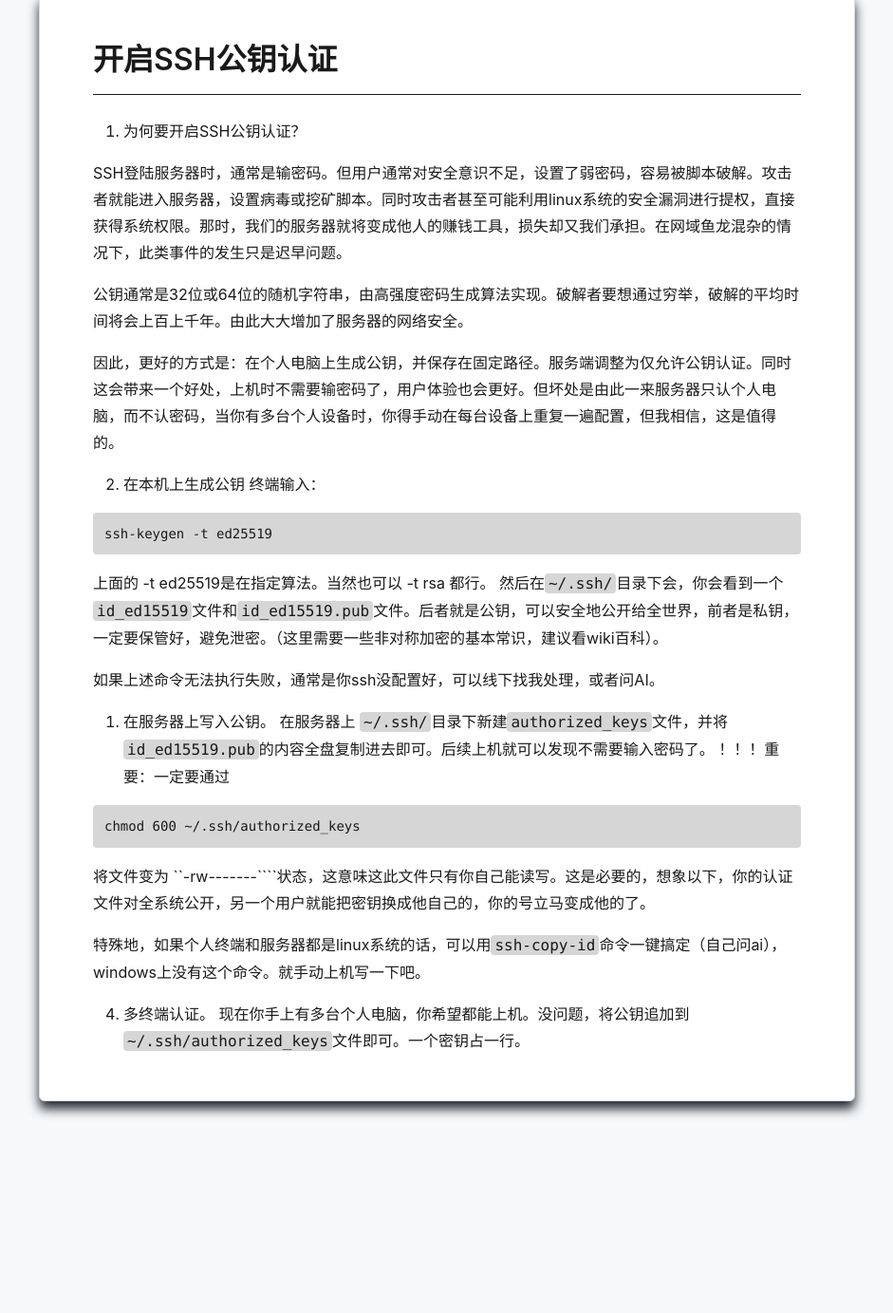
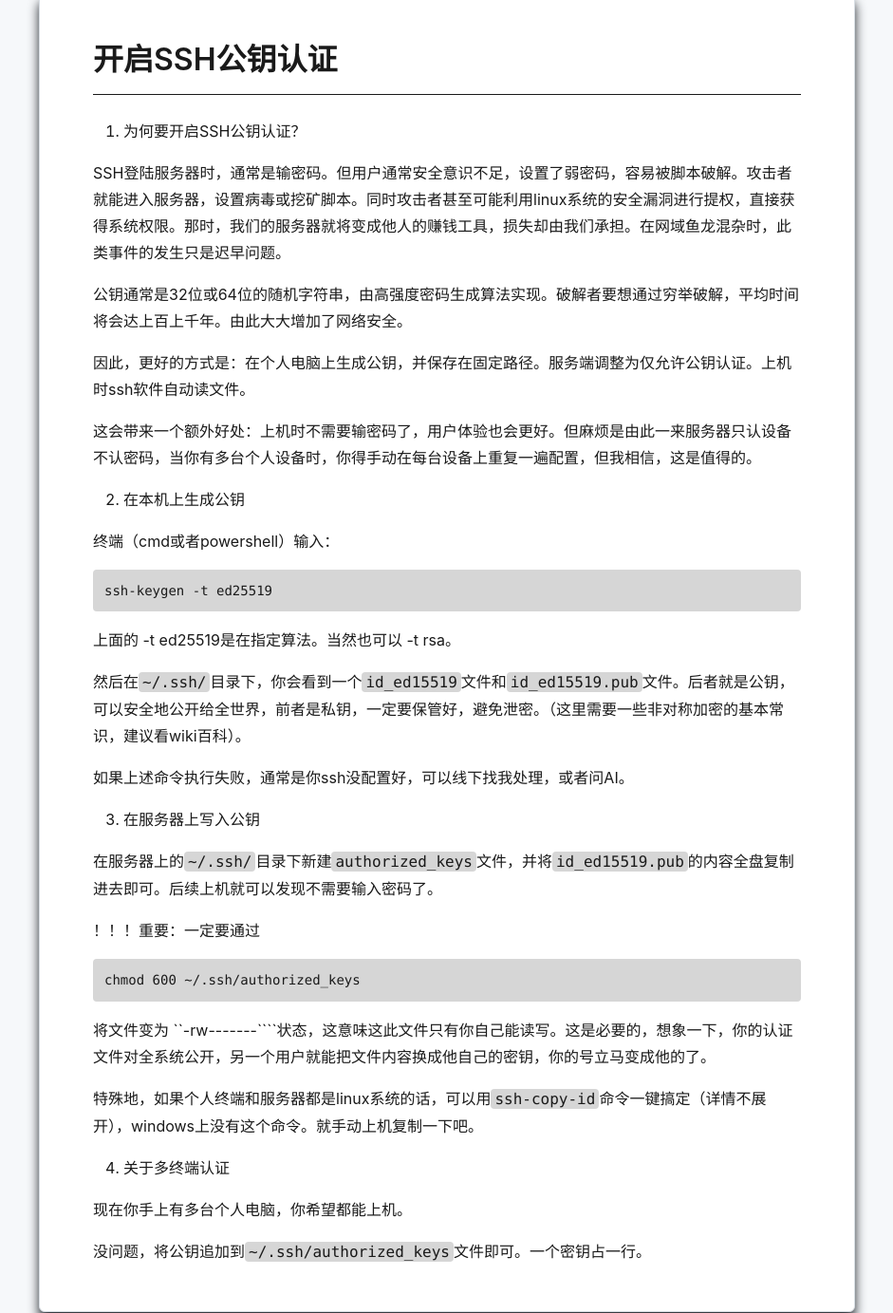
Before and after one commit to GuanbinWu/GuanbinWu.github.io, a plain HTML site: page pages/014.html in a window 1280 px wide. Shown: the part 62-1445 px from the top of the page at 95% size, without its empty margins (169-1110 px from the left). Before the commit the page ends 1302 px from the top, so only its background shows below. Drawn offline with nearby package versions, Linux system fonts and the light colour scheme.

Commit message:
fix some typo

`````diff
--- a/pages/014.html
+++ b/pages/014.html
@@ -146,31 +146,33 @@
 <ol>
 <li>为何要开启SSH公钥认证？</li>
 </ol>
-<p>SSH登陆服务器时，通常是输密码。但用户通常对安全意识不足，设置了弱密码，容易被脚本破解。攻击者就能进入服务器，设置病毒或挖矿脚本。同时攻击者甚至可能利用linux系统的安全漏洞进行提权，直接获得系统权限。那时，我们的服务器就将变成他人的赚钱工具，损失却又我们承担。在网域鱼龙混杂的情况下，此类事件的发生只是迟早问题。</p>
-<p>公钥通常是32位或64位的随机字符串，由高强度密码生成算法实现。破解者要想通过穷举，破解的平均时间将会上百上千年。由此大大增加了服务器的网络安全。</p>
-<p>因此，更好的方式是：在个人电脑上生成公钥，并保存在固定路径。服务端调整为仅允许公钥认证。同时这会带来一个好处，上机时不需要输密码了，用户体验也会更好。但坏处是由此一来服务器只认个人电脑，而不认密码，当你有多台个人设备时，你得手动在每台设备上重复一遍配置，但我相信，这是值得的。</p>
+<p>SSH登陆服务器时，通常是输密码。但用户通常安全意识不足，设置了弱密码，容易被脚本破解。攻击者就能进入服务器，设置病毒或挖矿脚本。同时攻击者甚至可能利用linux系统的安全漏洞进行提权，直接获得系统权限。那时，我们的服务器就将变成他人的赚钱工具，损失却由我们承担。在网域鱼龙混杂时，此类事件的发生只是迟早问题。</p>
+<p>公钥通常是32位或64位的随机字符串，由高强度密码生成算法实现。破解者要想通过穷举破解，平均时间将会达上百上千年。由此大大增加了网络安全。</p>
+<p>因此，更好的方式是：在个人电脑上生成公钥，并保存在固定路径。服务端调整为仅允许公钥认证。上机时ssh软件自动读文件。</p>
+<p>这会带来一个额外好处：上机时不需要输密码了，用户体验也会更好。但麻烦是由此一来服务器只认设备不认密码，当你有多台个人设备时，你得手动在每台设备上重复一遍配置，但我相信，这是值得的。</p>
 <ol start="2">
-<li>在本机上生成公钥
-终端输入：</li>
+<li>在本机上生成公钥</li>
 </ol>
+<p>终端（cmd或者powershell）输入：</p>
 <pre><code>ssh-keygen -t ed25519
 </code></pre>
-<p>上面的 -t ed25519是在指定算法。当然也可以 -t rsa 都行。
-然后在<code>~/.ssh/</code>目录下会，你会看到一个<code>id_ed15519</code>文件和<code>id_ed15519.pub</code>文件。后者就是公钥，可以安全地公开给全世界，前者是私钥，一定要保管好，避免泄密。（这里需要一些非对称加密的基本常识，建议看wiki百科）。</p>
-<p>如果上述命令无法执行失败，通常是你ssh没配置好，可以线下找我处理，或者问AI。</p>
-<ol>
-<li>在服务器上写入公钥。
-在服务器上 <code>~/.ssh/</code>目录下新建<code>authorized_keys</code>文件，并将<code>id_ed15519.pub</code>的内容全盘复制进去即可。后续上机就可以发现不需要输入密码了。
-！！！重要：一定要通过</li>
+<p>上面的 -t ed25519是在指定算法。当然也可以 -t rsa。</p>
+<p>然后在<code>~/.ssh/</code>目录下，你会看到一个<code>id_ed15519</code>文件和<code>id_ed15519.pub</code>文件。后者就是公钥，可以安全地公开给全世界，前者是私钥，一定要保管好，避免泄密。（这里需要一些非对称加密的基本常识，建议看wiki百科）。</p>
+<p>如果上述命令执行失败，通常是你ssh没配置好，可以线下找我处理，或者问AI。</p>
+<ol start="3">
+<li>在服务器上写入公钥</li>
 </ol>
+<p>在服务器上的<code>~/.ssh/</code>目录下新建<code>authorized_keys</code>文件，并将<code>id_ed15519.pub</code>的内容全盘复制进去即可。后续上机就可以发现不需要输入密码了。</p>
+<p>！！！重要：一定要通过</p>
 <pre><code>chmod 600 ~/.ssh/authorized_keys
 </code></pre>
-<p>将文件变为 ``-rw-------````状态，这意味这此文件只有你自己能读写。这是必要的，想象以下，你的认证文件对全系统公开，另一个用户就能把密钥换成他自己的，你的号立马变成他的了。</p>
-<p>特殊地，如果个人终端和服务器都是linux系统的话，可以用<code>ssh-copy-id</code>命令一键搞定（自己问ai），windows上没有这个命令。就手动上机写一下吧。</p>
+<p>将文件变为 ``-rw-------````状态，这意味这此文件只有你自己能读写。这是必要的，想象一下，你的认证文件对全系统公开，另一个用户就能把文件内容换成他自己的密钥，你的号立马变成他的了。</p>
+<p>特殊地，如果个人终端和服务器都是linux系统的话，可以用<code>ssh-copy-id</code>命令一键搞定（详情不展开），windows上没有这个命令。就手动上机复制一下吧。</p>
 <ol start="4">
-<li>多终端认证。
-现在你手上有多台个人电脑，你希望都能上机。没问题，将公钥追加到<code>~/.ssh/authorized_keys</code>文件即可。一个密钥占一行。</li>
+<li>关于多终端认证</li>
 </ol>
+<p>现在你手上有多台个人电脑，你希望都能上机。</p>
+<p>没问题，将公钥追加到<code>~/.ssh/authorized_keys</code>文件即可。一个密钥占一行。</p>
 
     </article>
   </main>
`````
Also changed, not shown: blog/014.md (+26 -13 lines).
